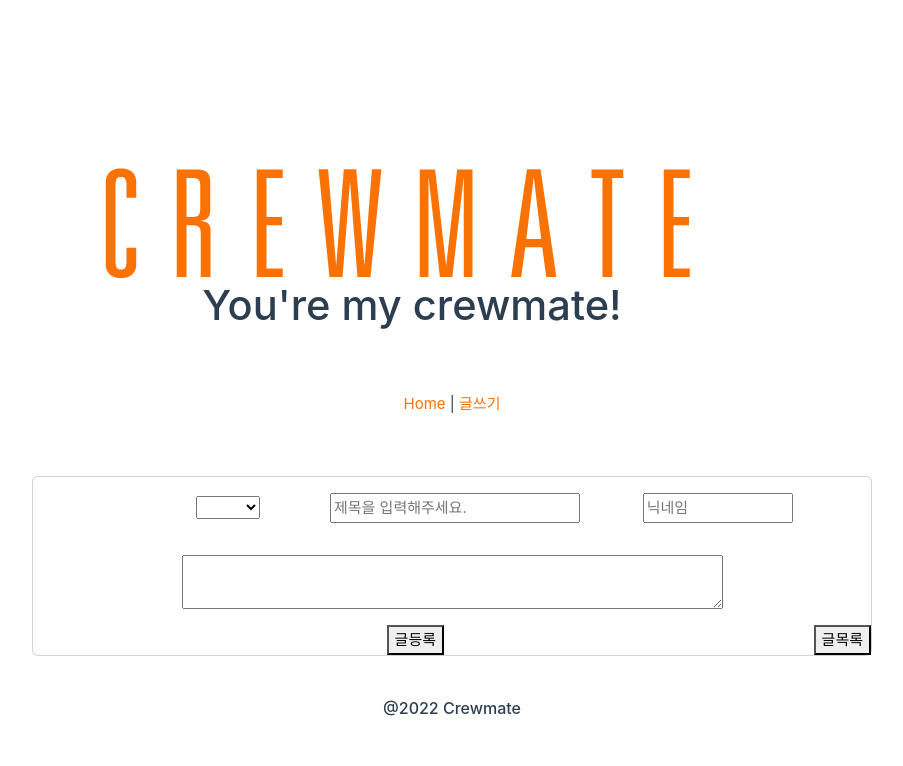
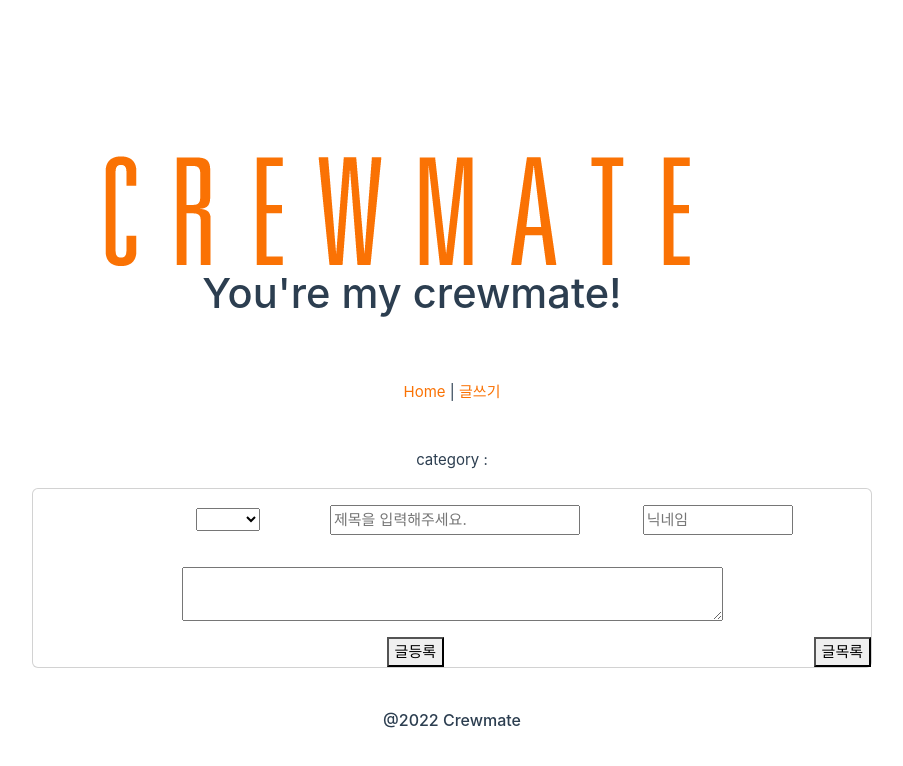
Before and after one commit to vvenommm/vuePractice, a Vue app: page /write in a window 1280 px wide. Shown: the top 766 px of the page, without its empty margins (188-1091 px from the left). Built offline with nearby package versions, Linux system fonts and the light colour scheme.

Commit message:
category 변경

```diff
--- a/src/views/WritePost.vue
+++ b/src/views/WritePost.vue
@@ -6,6 +6,7 @@ import BoardList from "@/views/BoardList.vue";
 // reactive -> {}
 
 // const route = useRoute();
+
 
 export default {
   //   props: ['category', 'title', 'contents', 'writer'],
@@ -46,6 +47,9 @@ export default {
     //     console.log("title : ", post.title);
     //     console.log("contents : ", props.contents);
     //     console.log("writer : ", props.writer);
+    let category = "";
+
+
     const catList = [
       {
         text: "말머리",
@@ -53,15 +57,15 @@ export default {
       },
       {
         text: "질문",
-        value: "q",
+        value: "질문",
       },
       {
         text: "자유",
-        value: "f",
+        value: "자유",
       },
       {
         text: "기타",
-        value: "e",
+        value: "기타",
       },
     ];
 
@@ -76,24 +80,29 @@ export default {
     };
 
     const writingPost = (category, title, writer, contents) => {
+        console.log({category});
+        console.log(`{category}`);
+        console.log(category);
+        console.log(window.category);
       post[category] = category;
       post[title] = title;
       post[writer] = writer;
       post[contents] = contents;
     };
 
-    console.log(post);
+    console.log("post", post);
     return {
-      post,
-      writingPost,
-      catList
+        category,
+        post,
+        writingPost,
+        catList
     };
-  },
+},
 };
 </script>
 
 <template>
-  <p>{{ post.category }}</p>
+  <p>category : {{ post.category }}</p>
   <div class="card">
     <div class="row m-3">
       <div class="col-3">
@@ -103,7 +112,7 @@ export default {
           <option value="f">자유</option>
           <option value="e">기타</option>
         </select> -->
-        <select v-model="post">
+        <select v-model="post.category">
             <option v-for="cat in catList" v-bind:key="cat.text" :value="cat.value">{{ cat.text }}</option>
         </select>
       </div>
```
